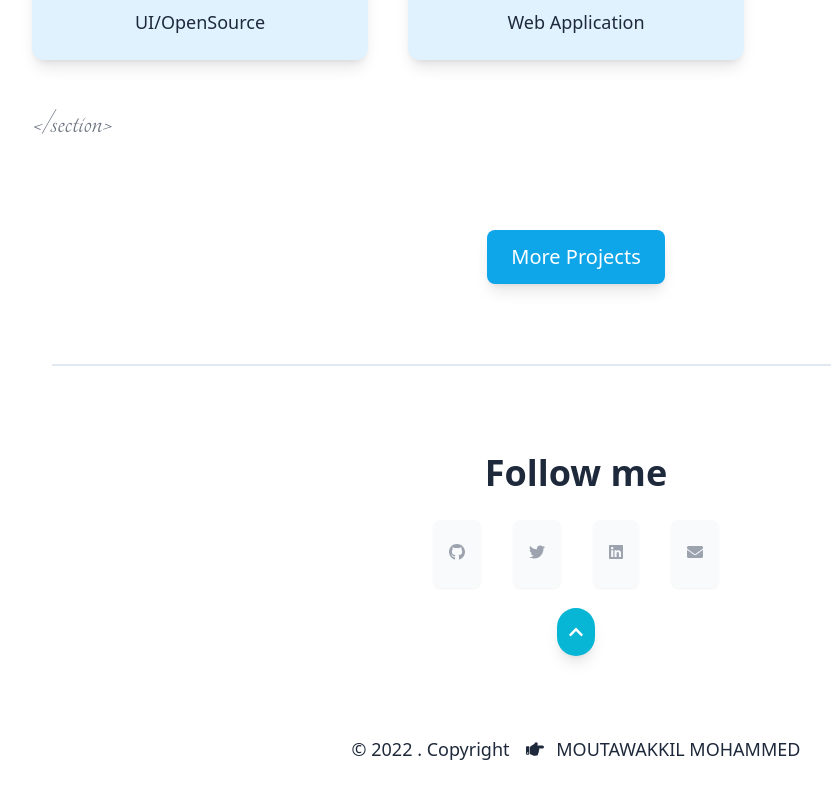
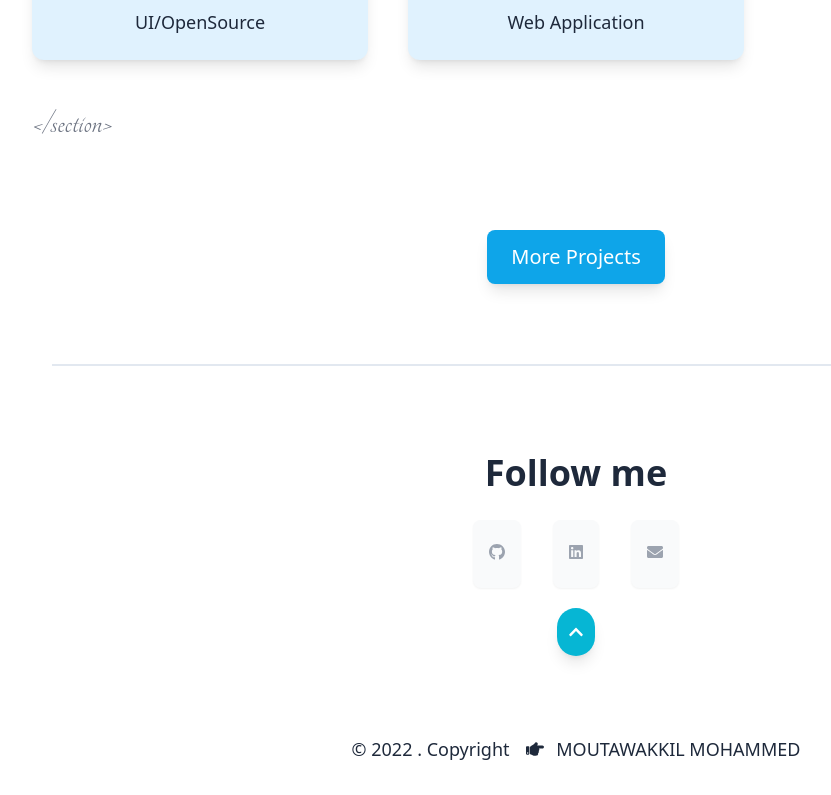
Before and after one commit to mohammedmoutawakkil/Portfolio-Example, a Vue app: page / in a window 1280 px wide. Shown: the part 2342-3137 px from the top of the page, without its empty margins (64-895 px from the left). Built offline with nearby package versions, Linux system fonts and the light colour scheme.

Commit message:
Update Footer.vue
remove twitter

```diff
--- a/src/layouts/Footer/Footer.vue
+++ b/src/layouts/Footer/Footer.vue
@@ -11,13 +11,6 @@ const socials=ref([
 					icon: 'github',
 					url: 'https://github.com/mohammedmoutawakkil',
                     class:'hover:dark:text-Slate-200 hover:text-Slate-800'
-				},
-				{
-					id: 2,
-					name: 'Twitter',
-					icon: 'twitter',
-					url: 'https://twitter.com/MWK_MOHAMMED',
-                    class:'hover:text-Cyan-500'
 				},
 				{
 					id: 3,
```
